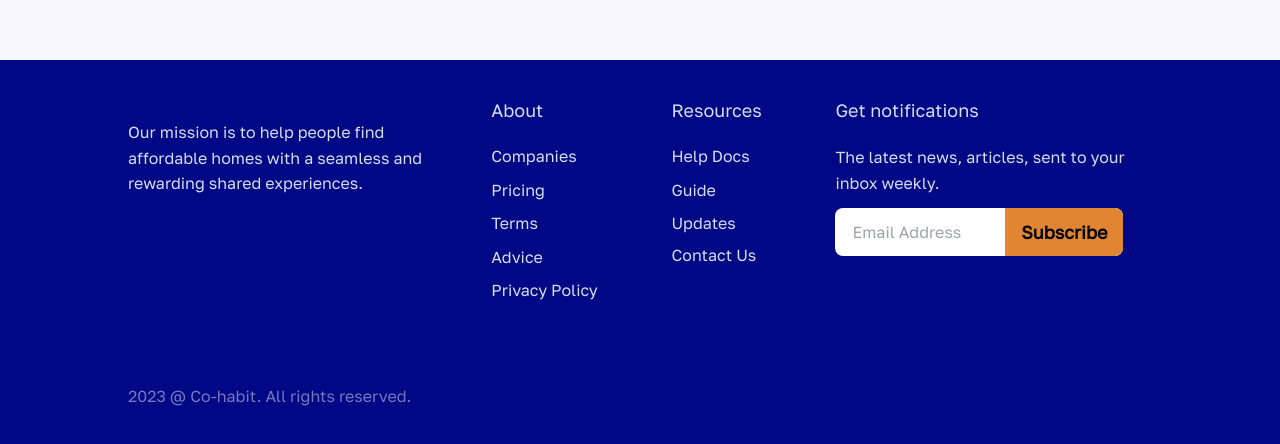
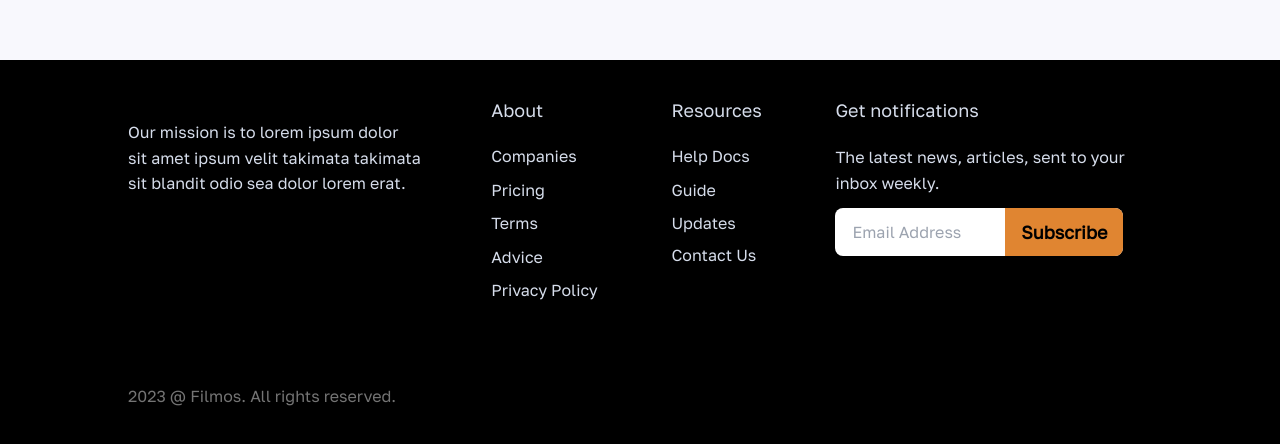
Before and after one commit to Praizee/Filmos-Video-Website, a React (Vite) app: page / in a window 1280 px wide. Shown: the part 740-1184 px from the top of the page. Built offline with nearby package versions, Linux system fonts and the light colour scheme.

Commit message:
Update Footer.jsx

```diff
--- a/src/Components/Footer/Footer.jsx
+++ b/src/Components/Footer/Footer.jsx
@@ -6,16 +6,16 @@ const Footer = () => {
   // end of date
 
   return (
-    <div className="bg-[#010886] text-[#D6DDEB] ">
+    <div className="bg-[black] text-[#D6DDEB] ">
       <footer id="footer"
         className="footer laptop:p-10 p-6 max-w-[90%] laptop:mx-[8rem] mx-0">
         <div className="laptop:-mr-[9rem] laptop:-ml-10">
           {/* <img src={CoHabit} className="-ml-5" alt="web-logo" /> */}
           <p className="w-[21rem] text-[1rem] font-normal leading-[1.6rem] laptop:mt-5">
-            Our mission is to help people find <br className="hidden laptop:flex" />
-            affordable homes
-            with a seamless and <br className="hidden laptop:flex" />
-            rewarding shared experiences.
+            Our mission is to lorem ipsum dolor <br className="hidden laptop:flex" />
+            sit amet ipsum velit
+            takimata takimata <br className="hidden laptop:flex" />
+            sit blandit odio sea dolor lorem erat.
           </p>
 
           <div className="tablet:block mt-6 hidden laptop:hidden">
@@ -97,14 +97,14 @@ const Footer = () => {
         <p className="py-4 copyright laptop:mr-[31rem] hidden laptop:block tablet:block text-[#ffffff74] text-center">
           <span>{theDate} </span>
           @
-          Co-habit.
+          Filmos.
           All rights reserved.
         </p>
 
         <p className="py-4 copyright laptop:mr-[31rem] laptop:hidden tablet:hidden text-[#ffffff74] text-left mx-6">
           <span>{theDate} </span>
           @
-          Co-habit.
+          Filmos.
           All rights reserved.
         </p>
         {/* end of copyright */}
```
